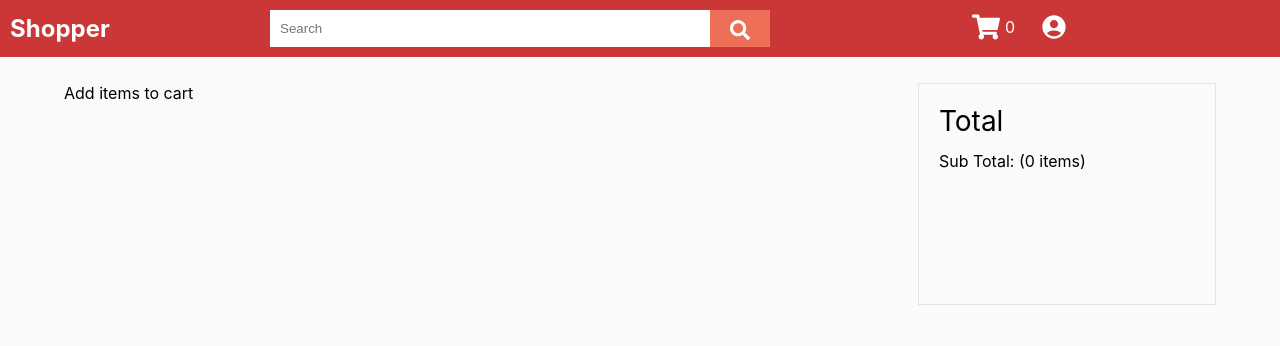
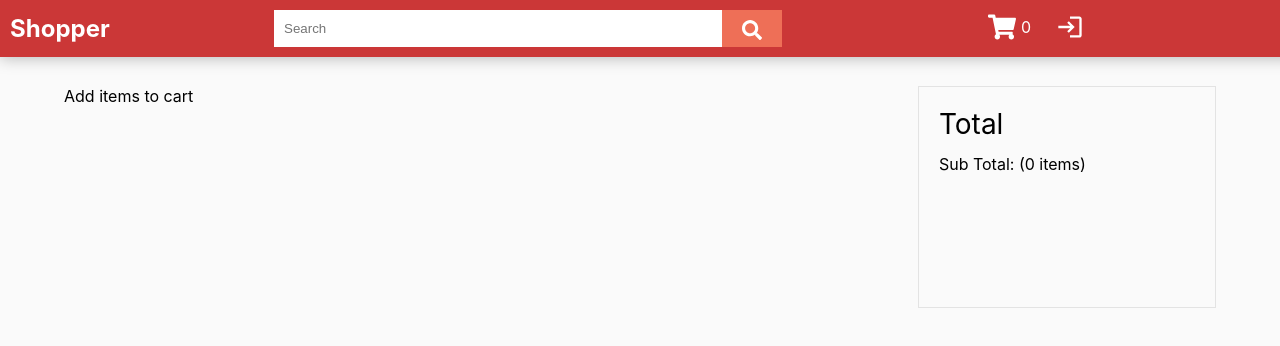
Before and after one commit to saitaruns/ecommerce-app, a React (Create React App) app: page /yourcart in a window 1280 px wide. Shown: the top 346 px of the page. Built offline with nearby package versions, Linux system fonts and the light colour scheme.

Commit message:
added authreducer

```diff
--- a/src/App.css
+++ b/src/App.css
@@ -16,6 +16,14 @@ nav{
   align-items: center;
   padding: 10px;
   background-color: var(--nav-color);
+  position: fixed;
+  top: 0;
+  left: 0;
+  width: 100%;
+  z-index: 3;
+  -webkit-box-shadow: 0px 1px 15px 0px rgba(0,0,0,0.27);
+  -moz-box-shadow: 0px 1px 15px 0px rgba(0,0,0,0.27);
+  box-shadow: 0px 1px 15px 0px rgba(0,0,0,0.27);
 }
 .nav-title{
   flex: 2;
@@ -46,24 +54,21 @@ a{
   align-items: center;
 }
 
-
-
+.page{
+  position: relative;
+  top: 60px;
+}
 
 /* home */
-.homepage > header > div:nth-child(even){
+.homepage > header > div{
   height: 300px;
   width: 100%;
-  background-color: red;
 }
-.homepage > header > div:nth-child(odd){
-  height: 300px;
-  width: 100%;
-  background-color: purple;
-}
-.section-1 img{
+.homepage img{
   cursor: pointer;
-  height: 300px;
-  width: 100%;
+  height: 280px;
+  width: calc( 100% - 20px );
+  padding: 10px;
   object-fit: cover;
 }
 
@@ -240,7 +245,6 @@ input{
 }
 
 .card-desc{
-  height: fit-content;
   overflow: hidden;
   text-overflow: ellipsis;
   font-size: 1.2vw;
@@ -265,7 +269,3 @@ input{
   align-items: flex-start;
   color: black;
 }
-
-.card-body :nth-child(2) {
-  flex: 1;
-}
--- a/src/App.js
+++ b/src/App.js
@@ -1,7 +1,7 @@
 import './App.css';
 import Homepage from './Components/Homepage';
 import Nav from './Components/Nav';
-import {BrowserRouter as Router, Route, Switch} from 'react-router-dom';
+import { BrowserRouter as Router, Route, Switch } from 'react-router-dom';
 import CartPage from './Components/CartPage';
 import DetailsPage from './Components/DetailsPage';
 import ProductResults from './Components/ProductResults';
@@ -11,13 +11,15 @@ function App() {
   return (
     <>
       <Router>
-    <Nav title="Shopper"/>
+        <div className='nav-main'><Nav title="Shopper" /></div>
+        <div className='page'>
           <Switch>
-        <Route path="/" exact component={Homepage}/>
+            <Route path="/" exact component={Homepage} />
             <Route path="/frombanner" component={ProductResults} />
             <Route path="/product/:id" component={DetailsPage} />
-        <Route path="/yourcart" component={CartPage}/>
+            <Route path="/yourcart" component={CartPage} />
           </Switch>
+        </div>
       </Router>
     </>
   )
--- a/src/Components/Cart.jsx
+++ b/src/Components/Cart.jsx
@@ -25,7 +25,7 @@ const Cart = ({cart}) => {
 
 const mapStoretoProps = (state)=>{
     return {
-        cart:state.cart
+        cart:state.shop.cart
     }
 }
 
--- a/src/Components/CartPage.jsx
+++ b/src/Components/CartPage.jsx
@@ -18,7 +18,7 @@ const CartPage = ({cart}) => {
 
 const mapStoretoProps = (state)=>{
     return {
-        cart:state.cart,
+        cart:state.shop.cart,
     }
 }
 
--- a/src/Components/DetailsPage.jsx
+++ b/src/Components/DetailsPage.jsx
@@ -39,6 +39,7 @@ const DetailsPage = ({ match }) => {
                     <div className="details-image"><img src={prod.image} alt="" /></div>
                     <div className="details">
                         <div className="details-title">{prod.title}</div>
+                        <div className="details-rating">{prod.rating.rate}</div>
                         <div className="details-price">₹{prod.price}</div>
                         <button className='btn' onClick={addToCart}><FaShoppingCart style={{fontSize:"20px"}} /> Add to Cart</button>
                         <div className="details-description">{prod.description}</div>
--- a/src/Components/Homepage.jsx
+++ b/src/Components/Homepage.jsx
@@ -1,14 +1,16 @@
 import { Link } from "react-router-dom"
+import Banner1 from "./../assets/banner1.jpg"
 
 const Homepage = () => {
     return (
         <div className="homepage">
             <header>
                 <div className="section-1">
-                    <Link to='frombanner' ><img src="https://source.unsplash.com/random/1680x300" alt="banner1"></img></Link>
-                    <Link to='frombanner' ><img src="https://source.unsplash.com/random/1680x300" alt="banner2"></img></Link>
+                    <Link to='frombanner' ><img src={Banner1} alt="banner1"></img></Link>
                 </div>
-                <div className="section-2"></div>
+                <div className="section-2">
+                <Link to='frombanner' ><img src="https://source.unsplash.com/random/1680x300" alt="banner2"></img></Link>
+                </div>
                 <div className="section-3"></div>
                 <div className="section-4"></div>
             </header>
--- a/src/Components/Nav.jsx
+++ b/src/Components/Nav.jsx
@@ -1,20 +1,26 @@
 import { useState } from 'react';
 import { Link } from 'react-router-dom';
-import { MdAccountCircle } from "react-icons/md"
+import { MdAccountCircle, MdLogin } from "react-icons/md"
 import { FaSearch } from "react-icons/fa";
 import Cart from "./Cart"
+import store from '../store';
+import { authActiontypes } from "./../reducers/AuthReducer"
+import { useSelector } from 'react-redux';
 
 
-const Nav = ({ title }) => (
+const Nav = ({ title }) => {
+  const isLogin = useSelector(state => state.auth.isLogin)
+  return (
     <nav className='nav'>
       <Link className='nav-title' to="/">{title}</Link>
       <SearchBar />
       <div className='icon-buttons'>
         <Link to="/yourcart"><Cart /></Link>
-      <Link to="/profile"><MdAccountCircle style={{padding:"0 5px",fontSize:"28px"}} /></Link>
+        {isLogin ? <Link to="/profile"><MdAccountCircle style={{ padding: "0 5px", fontSize: "28px" }} /></Link> : <span><MdLogin style={{ padding: "0 5px", fontSize: "28px", color: "white" }} /></span>}
       </div>
     </nav>
-);
+  )
+}
 
 const SearchBar = () => {
   const [query, setQuery] = useState('');
--- /dev/null
+++ b/src/reducers/AuthReducer.js
@@ -0,0 +1,26 @@
+const initState = {
+    isLogin: false
+}
+
+export const authActiontypes = {
+    LOGIN_USER: "LOGIN_USER",
+    LOGOUT_USER: "LOGOUT_USER"
+}
+
+
+const AuthReducer = (state = initState, action) => {
+    switch (action.type) {
+        case authActiontypes.LOGIN_USER:
+            return {
+                isLogin: true,
+            }
+        case authActiontypes.LOGOUT_USER:
+            return {
+                isLogin: false,
+            }
+        default:
+            return state
+    }
+}
+
+export default AuthReducer
--- a/src/store.js
+++ b/src/store.js
@@ -1,6 +1,7 @@
-import { createStore } from "redux";
+import { createStore, combineReducers } from "redux";
 import ShopReducer from "./reducers/ShopReducer";
+import AuthReducer from "./reducers/AuthReducer";
 
-const store = createStore(ShopReducer,window.__REDUX_DEVTOOLS_EXTENSION__ && window.__REDUX_DEVTOOLS_EXTENSION__());
+const store = createStore(combineReducers({shop:ShopReducer,auth:AuthReducer}),window.__REDUX_DEVTOOLS_EXTENSION__ && window.__REDUX_DEVTOOLS_EXTENSION__());
 
 export default store;
```
Also changed, not shown: src/assets/banner1.jpg (added). Lines whose indentation alone changed are shown as unchanged.
